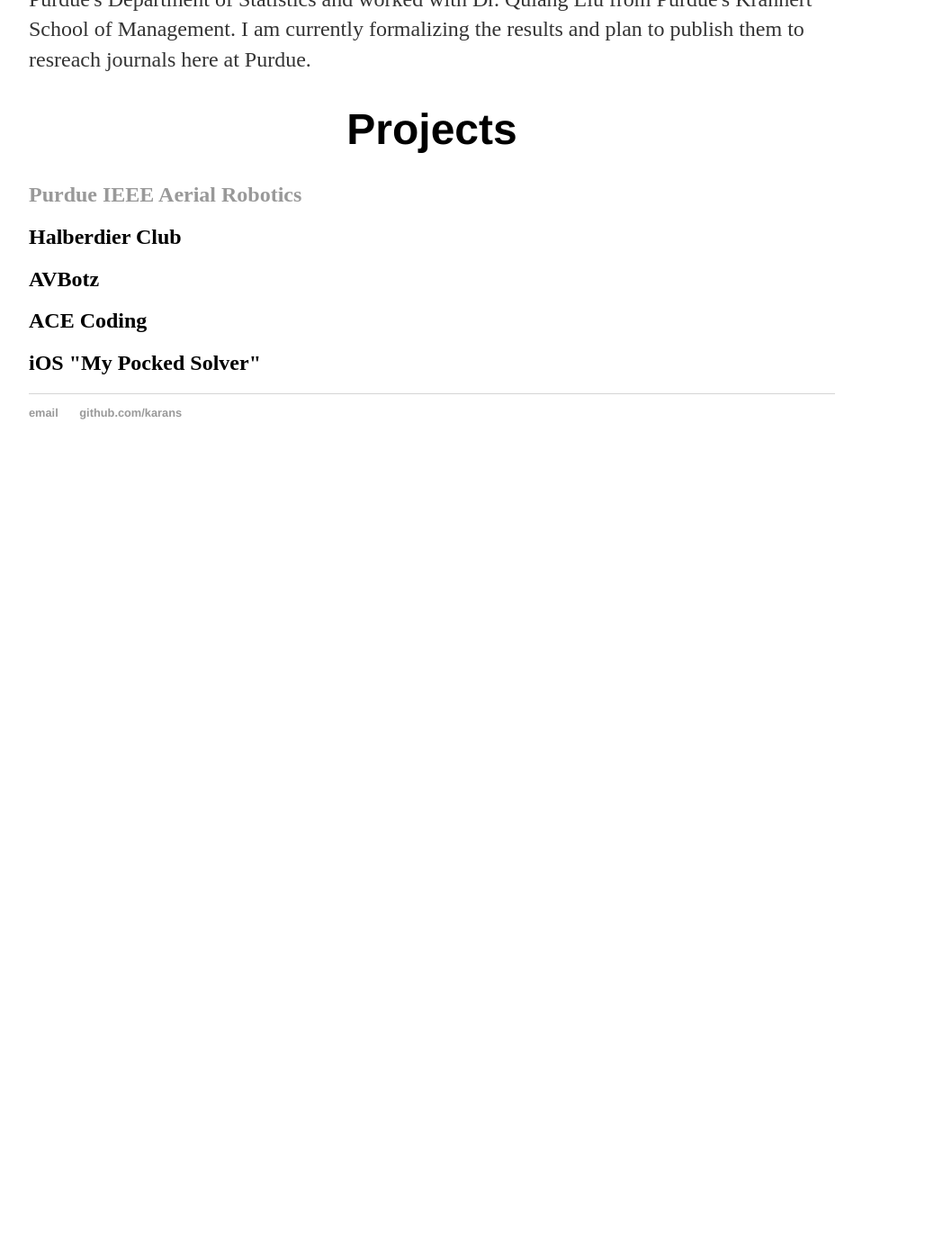
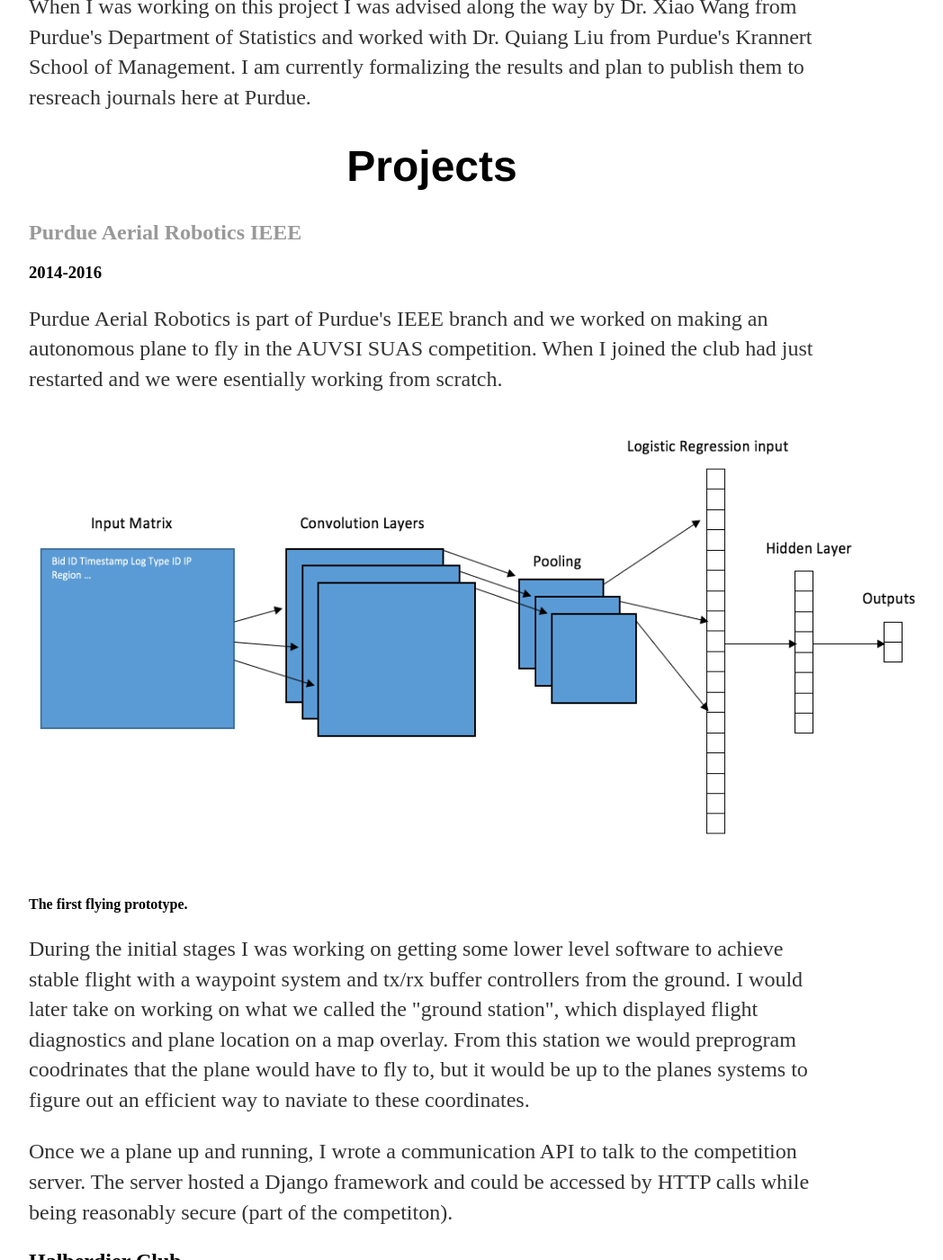
Before and after one commit to karans/karans.github.io, a Jekyll site: the page built from about/index.html, in a window 1280 px wide and 1400 px high, scrolled down 2080 px. Shown: the whole window at 90% size, without its empty margins (160-1208 px from the left). Built offline with Jekyll 4.4.1, drawn with Linux system fonts in a browser that asks for light colours; before the commit the page ends 2606 px from its top, so only the background shows below that.

Commit message:
Added Aerial description

```diff
--- a/about/index.html
+++ b/about/index.html
@@ -28,7 +29,20 @@
 
 
 	<h1 align="center">Projects</h1>
-	<h2><a href="https://purdueieee.org/partieee/">Purdue IEEE Aerial Robotics</a></h2>
+	<h2><a href="https://purdueieee.org/partieee/">Purdue Aerial Robotics IEEE</a></h2>
+	<h3>2014-2016</h3>
+
+	<p>Purdue Aerial Robotics is part of Purdue's IEEE branch and we worked on making an autonomous plane to fly in the AUVSI SUAS competition. When I joined the club had just restarted and we were esentially working from scratch.</p>
+
+	<p align="center">
+		<img src="/documents/images/about/diagram.png" style="width:1000px;height:500px;">
+		<h4>The first flying prototype.</h4>
+	</p>
+
+	<p>During the initial stages I was working on getting some lower level software to achieve stable flight with a waypoint system and tx/rx buffer controllers from the ground. I would later take on working on what we called the "ground station", which displayed flight diagnostics and plane location on a map overlay. From this station we would preprogram coodrinates that the plane would have to fly to, but it would be up to the planes systems to figure out an efficient way to naviate to these coordinates.</p>
+
+	<p>Once we a plane up and running, I wrote a communication API to talk to the competition server. The server hosted a Django framework and could be accessed by HTTP calls while being reasonably secure (part of the competiton).</p>
+
 	<h2>Halberdier Club</h2>
 	<h2>AVBotz</h2>
 	<h2>ACE Coding</h2>
--- a/blog/index.html
+++ b/blog/index.html
@@ -1,6 +1,6 @@
 ---
 layout: default
-title: Karan's Blog
+title: Some Writeups
 ---
 	<h1>{{ page.title }}</h1>
 	<ul class="posts">
--- a/index.html
+++ b/index.html
@@ -8,7 +8,10 @@
 		<img src="/documents/images/home/headshot.png" style="width:300px;height:270px;">
 	</p>
 	<p>I am currently a student in Purdue Unveristy studying computer science and applied statistics. I am graduating in May of 2017 and am currently looking for a full time position in the field of statistics and data science.</p>
+
 	<p>During the past few years I have developed an interest in data mining and machine learning and it is the track I am focusing on in my CS degree. I have been working on a project that uses deep learning models (more in about page) and am looking forward to participating in Kaggle competitons as well.</p>
+
 	<p>I have also worked on different robotics projects from middle school through college, focusing on autonomous vehicles. I had fun experiencing with autonomous planes and submarines and the challanges that go with each one. In high school I also took an interest in iOS developemnt as I published a statistical calculator.</p>
-	<p>Site setup and css file thanks to Jonathan McGlone. Learn how to make your own site <a href="http://jmcglone.com/guides/github-pages/">here</a>!</p>
+
+	<p>Site setup tutorial thanks to Jonathan McGlone. Learn how to make your own site <a href="http://jmcglone.com/guides/github-pages/">here</a>!</p>
 </div><!-- /.blurb -->
```
Also changed, not shown: other parts of about/index.html (+1 -0 lines), 1 other file.
